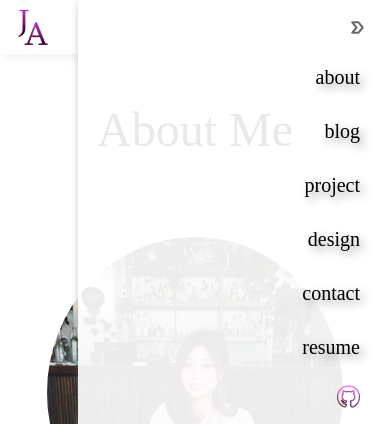
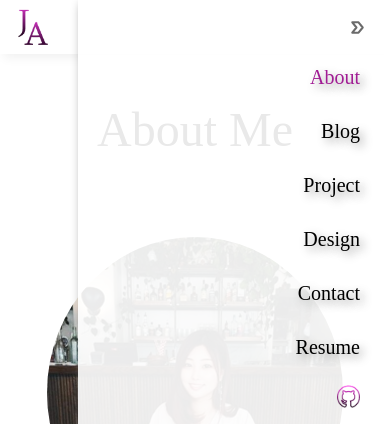
Before and after one commit to seoinsydney/personal-website, a Next.js app: page /about in a window 390 px wide. Both pictures are taken after a click on the button 357 px from the left and 30 px from the top of the page. Shown: the top 424 px of the page. Built offline with nearby package versions, Linux system fonts and the light colour scheme; a web font is replaced by a local one.

Commit message:
update menu

```diff
--- a/components/topMenu.js
+++ b/components/topMenu.js
@@ -66,7 +66,9 @@ export default function TopMenu () {
                             <ul>
                             {
                                 links.map((menu) => (
-                                    <li key={menu.id}>
+                                    <li key={menu.id}
+                                    className={currentPath === menu.href || currentPath ===  menu.href + '/[slug]' ? styles.mobileActive : ''}
+                                    >
                                         <Link href={menu.href}>{
                                             menu.text === "" ?
                                             <><img src={menu.src} alt={menu.alt} width={menu.width} height={menu.height} /></>
--- a/styles/components.module.scss
+++ b/styles/components.module.scss
@@ -7,6 +7,9 @@
     .active {
         color: rgb(134, 134, 134);
         border-bottom: solid 1px rgb(134, 134, 134) ;
+    }
+    .mobileActive {
+        color: rgb(161, 28, 148);
     }
     .desktopMenu {
         display: flex;
@@ -87,6 +90,7 @@
                 padding-right: 30px;
                 float: right;
                 font-size: 20px;
+                text-transform: capitalize;
                 a {
                     transition: .3s;
                     &:hover {
@@ -216,7 +220,7 @@
         .imgContainer {
             img, .text {
                 width: 100%;
-                height: 220px;
+                height: 250px;
                 object-fit: cover;
             }
         }
```
